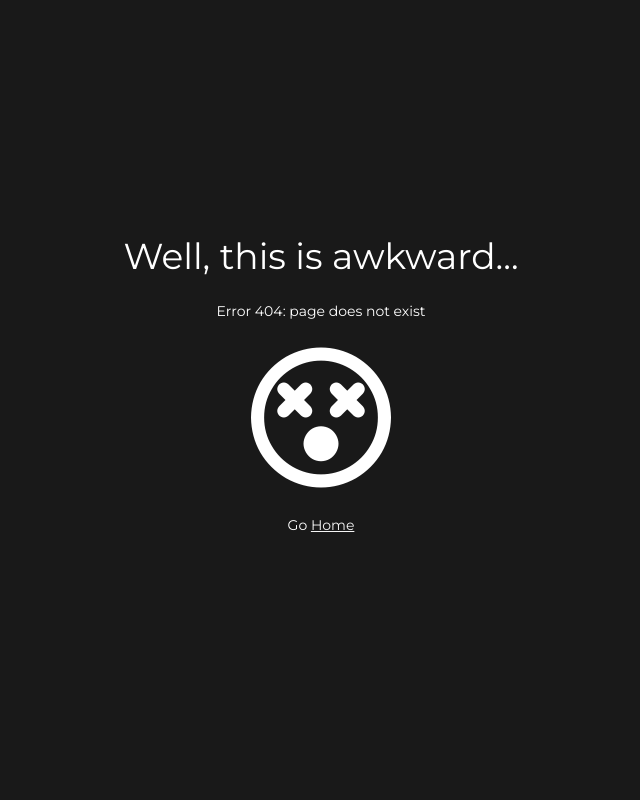
After one commit to MalekFarag/farag_m_poerfolio_final, a PHP site: page /error404.php in a window 1280 px wide. The commit adds this page. Shown: the whole page, without its empty margins (319-959 px from the left). Run offline with PHP 8.4, Linux system fonts and the light colour scheme; some libraries are stand-ins or nearby versions.

Commit message:
adding images

```diff
--- /dev/null
+++ b/error404.php
@@ -0,0 +1,30 @@
+<!DOCTYPE html>
+<html lang="en">
+<head>
+    <meta charset="UTF-8">
+    <meta name="viewport" content="width=device-width, initial-scale=1.0">
+    <title>Error 404</title>
+    <link rel="shortcut icon" href="images/favicon.ico">
+    <!-- css link -->
+    <link rel="stylesheet" href="css/style.css">
+    <!-- font-awesome link -->
+    <script src="https://kit.fontawesome.com/066bb77ccc.js" crossorigin="anonymous"></script>
+    <!-- Waypoints link -->
+    <script src="https://cdnjs.cloudflare.com/ajax/libs/waypoints/4.0.1/noframework.waypoints.min.js"></script>
+    <!-- Google-fonts link -->
+    <link href="https://fonts.googleapis.com/css?family=Montserrat&display=swap" rel="stylesheet">
+</head>
+<body>
+    <main class="errorPage">
+        <div class='error'>
+            <h1>Well, this is awkward...</h1>
+            <h2>Error 404: page does not exist</h2>
+            <i class="far fa-dizzy"></i>
+
+            <h2>Go <a href="index.php">Home</a></h2>
+        </div>
+
+    </main>
+
+</body>
+</html>
--- /dev/null
+++ b/sass/modules/_error.scss
@@ -0,0 +1,26 @@
+.errorPage{
+    height: 100vh;
+    width: 100%;
+
+    .error{
+        text-align: center;
+        color: white;
+        position: absolute;
+        top: 50%;
+        left: 50%;
+        transform: translateY(-50%) translateX(-50%);
+        h1{
+            font-size: 36px;
+        }
+        h2{
+            font-size: 14px;
+            margin: 30px;
+        }
+        a{
+            color: whitesmoke;
+        }
+        i{
+            font-size: 140px;
+        }
+    }
+}
--- a/sass/style.scss
+++ b/sass/style.scss
@@ -12,3 +12,4 @@
 @import './modules/portfolio';
 @import './modules/submit';
 @import './modules/lightbox';
+@import './modules/error';
```
Also changed, not shown: css/style.css, js/skill.js (line endings or trailing spaces), 1 other file.
